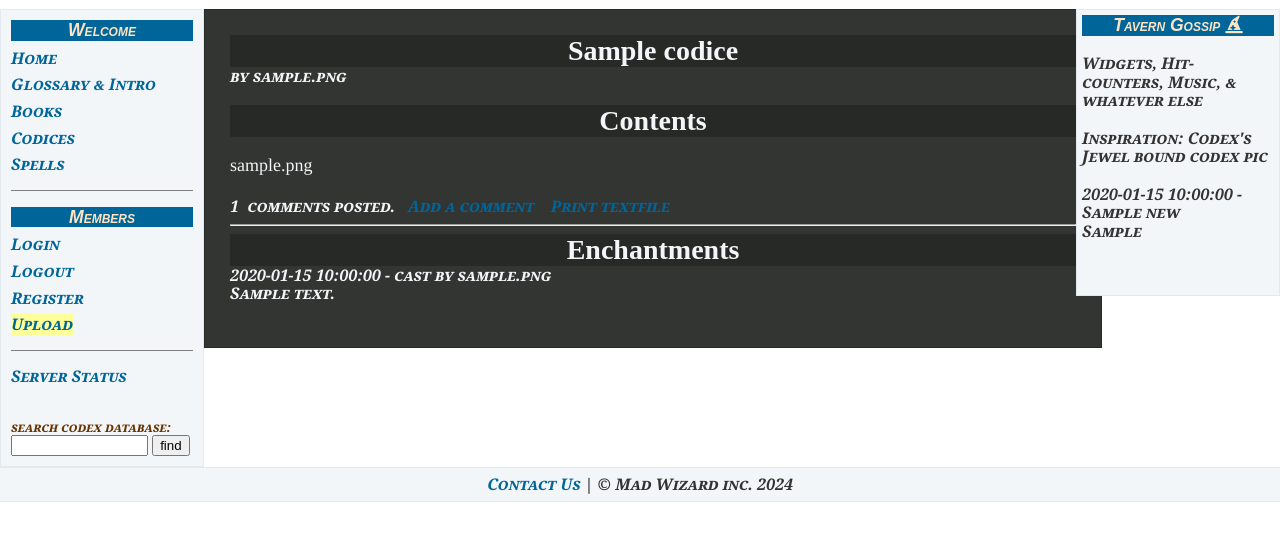
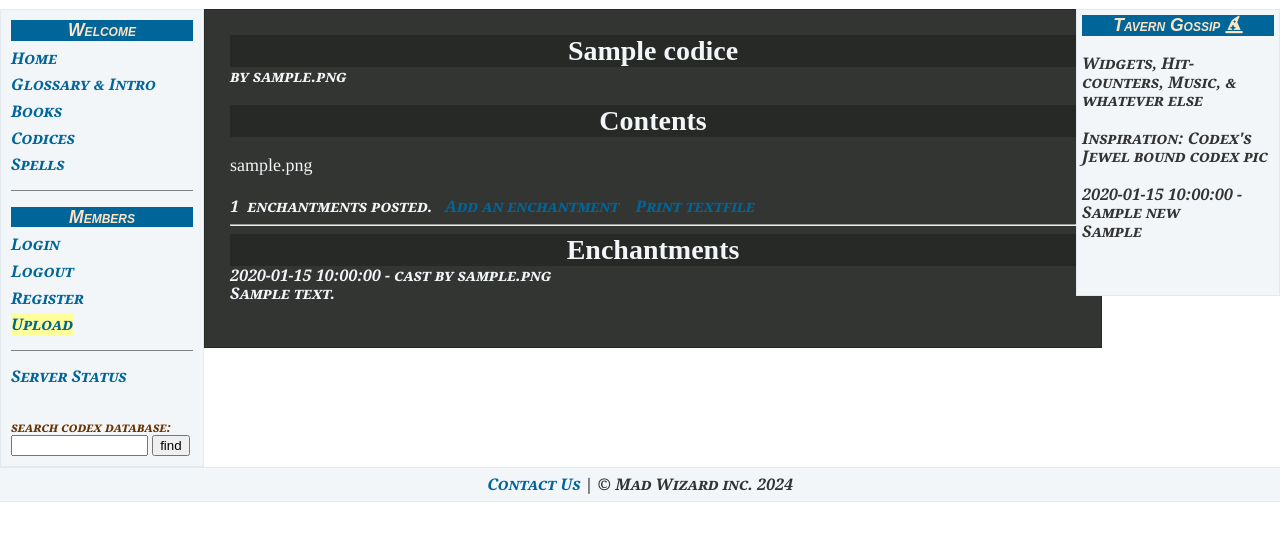
Before and after one commit to jmckirdy/Codex-Arcanum, a PHP site: page /index.php?content=showcodex&id=1 in a window 1280 px wide. Shown: the part 189-730 px from the top of the page. Run offline with PHP 8.4, Linux system fonts and the light colour scheme; tables that the repository leaves empty or names only in its code hold one stand-in row (values such as "Sample post"); some libraries are stand-ins or nearby versions.

Commit message:
css updates

```diff
--- a/index.php
+++ b/index.php
@@ -11,9 +11,16 @@ session_start();
     <!-- <link rel="stylesheet" media="print" type="text/css" href="print.css" />  -->
 
     <style>
+    .flex-container .center-title-link {
+        font-size: larger;
+        /* color: bisque; want bisque but there many error handling links in center too */
+        color: $bluelink;
+    }
+
     .flex-container .center-link {
-        font-size: larger;
-        color: bisque;
+        font-size: normal;
+        /* color: bisque; */
+        color: $bluelink;
     }
     </style>
 
--- a/main.inc.php
+++ b/main.inc.php
@@ -23,7 +23,7 @@
             $poster = $row['poster'];
             $textfile = $row['textfile'];
             //  the url ending below is the link content=pageTarget.
-            echo "<a class='center-link' href=\"index.php?content=showcodex&id=$codexid\">$title</a>&nbsp;&nbsp; uploaded by: $poster<br>\n";
+            echo "<a class='center-title-link' href=\"index.php?content=showcodex&id=$codexid\">$title</a>&nbsp;&nbsp; uploaded by: $poster<br>\n";
 
             echo "<div class='codex-text'>";
             echo substr($textfile, 0, 100) . " ...<br>";
--- a/showcodex.inc.php
+++ b/showcodex.inc.php
@@ -29,16 +29,16 @@ $result = mysqli_query($con, $query);
 $row=mysqli_fetch_array($result);
 if ($row[0] == 0)
 {
-   echo "No comments posted yet.&nbsp;&nbsp;\n";
-   echo "<a href=\"index.php?content=newcomment&id=$id\">Add a comment</a>\n";
-   echo "&nbsp;&nbsp;&nbsp;<a href=\"print.php?id=$id\" target=\"_blank\">Print textfile</a>\n";
+   echo "No enchantments posted yet.&nbsp;&nbsp;\n";
+   echo "<a class=\"center-link\" href=\"index.php?content=newcomment&id=$id\">Add an enchantment</a>\n";
+   echo "&nbsp;&nbsp;&nbsp;<a class=\"center-link\" href=\"print.php?id=$id\" target=\"_blank\">Print textfile</a>\n";
    echo "<hr>\n";
 } else
 {
    echo $row[0] . "\n";
-   echo "&nbsp;comments posted.&nbsp;&nbsp;\n";
-   echo "<a href=\"index.php?content=newcomment&id=$id\">Add a comment</a>\n";
-   echo "&nbsp;&nbsp;&nbsp;<a href=\"print.php?id=$id\" target=\"_blank\">Print textfile</a>\n";
+   echo "&nbsp;enchantments posted.&nbsp;&nbsp;\n";
+   echo "<a class=\"center-link\" href=\"index.php?content=newcomment&id=$id\">Add an enchantment</a>\n";
+   echo "&nbsp;&nbsp;&nbsp;<a class=\"center-link\" href=\"print.php?id=$id\" target=\"_blank\">Print textfile</a>\n";
    echo "<hr>\n";
    echo "<h2>Enchantments</h2>\n";
 
```
Also changed, not shown: 1 other file.
